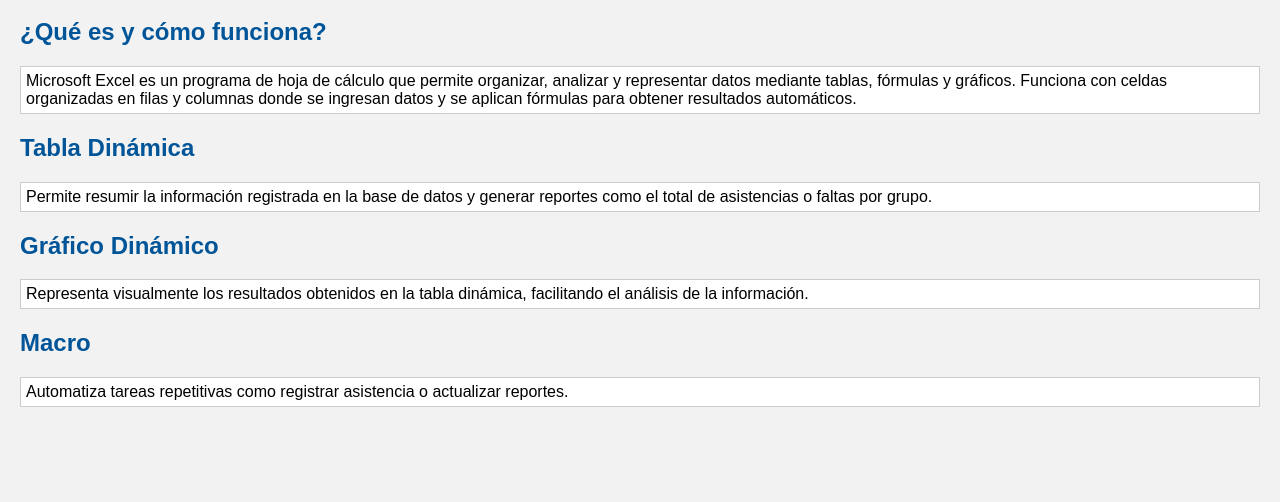
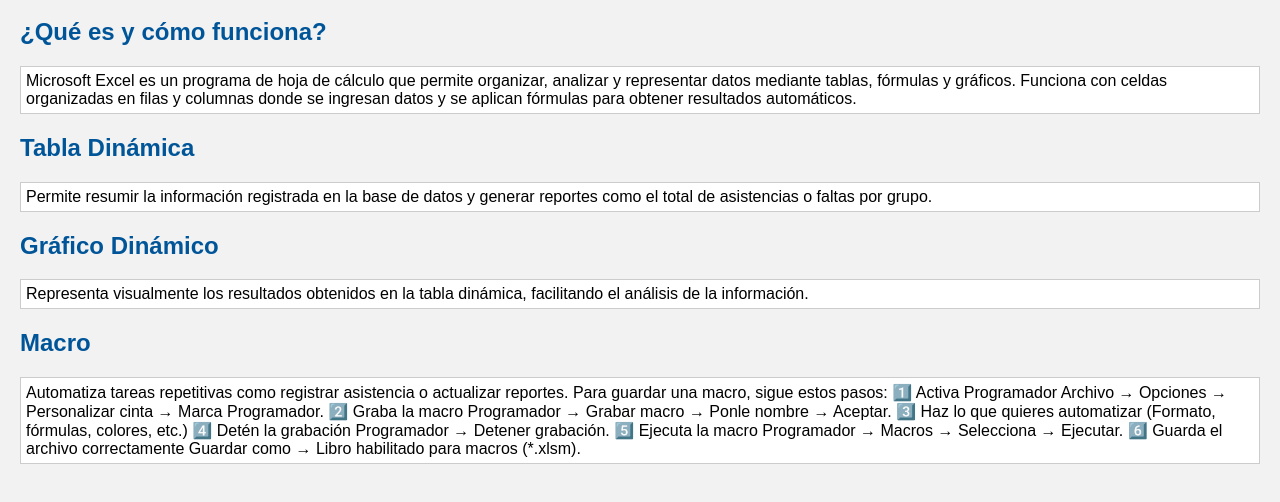
Before and after one commit to ikercolegioantoniodeleon-lab/Funciones, a plain HTML site: page excel.html in a window 1280 px wide. Shown: the part 100-602 px from the top of the page. Drawn offline with Linux system fonts and the light colour scheme.

Commit message:
Add files via upload

```diff
--- a/excel.html
+++ b/excel.html
@@ -38,6 +38,24 @@
     <h2>Macro</h2>
     <p>
         Automatiza tareas repetitivas como registrar asistencia o actualizar reportes.
+        Para guardar una macro, sigue estos pasos:
+        1️⃣ Activa Programador
+Archivo → Opciones → Personalizar cinta → Marca Programador.
+
+2️⃣ Graba la macro
+Programador → Grabar macro → Ponle nombre → Aceptar.
+
+3️⃣ Haz lo que quieres automatizar
+(Formato, fórmulas, colores, etc.)
+
+4️⃣ Detén la grabación
+Programador → Detener grabación.
+
+5️⃣ Ejecuta la macro
+Programador → Macros → Selecciona → Ejecutar.
+
+6️⃣ Guarda el archivo correctamente
+Guardar como → Libro habilitado para macros (*.xlsm).
     </p>
 
 </body>
```
